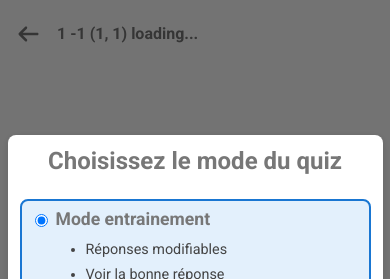
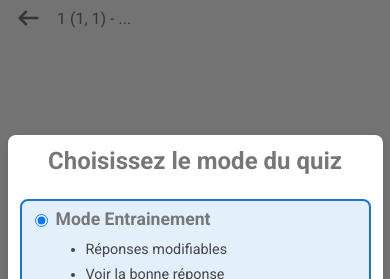
Before and after one commit to mohamedMohaffed/ConcourMaroc, a React (Vite) app in the folder frontend/: page /concours/1/1/1/1/concour in a window 390 px wide. Shown: the top 279 px of the page. Built offline with nearby package versions, Linux system fonts and the light colour scheme.

Commit message:
change padding in header info

```diff
--- a/frontend/src/index.css
+++ b/frontend/src/index.css
@@ -2,6 +2,8 @@
     --hover-background-normal: #f0f0f0;
     --hover-color-normal: #5f5f5f;
     --color-text-primary: #777777;
+    /* --color-text-primary-hover: #575757; */
+
 }
 
 html, body {
--- a/frontend/src/pages/Quiz/Quiz.jsx
+++ b/frontend/src/pages/Quiz/Quiz.jsx
@@ -12,7 +12,7 @@ import QuizHeader from './components/QuizHeader/QuizHeader';
 const Quiz =()=>{
     const { niveau_slug, universite_slug, year_slug, subject_slug } = useParams();
     const [isModeSelect, setIsModeSelect] = useState(true);
-    const [quizMode, setQuizMode] = useState("entrainement");
+    const [quizMode, setQuizMode] = useState("Entrainement");
     const [getData, setGetData] = useState(false);
 
     const url = getData ? `/concour/${niveau_slug}/${universite_slug}/${year_slug}/${subject_slug}/concour/?mode=${quizMode}` : null;
--- a/frontend/src/pages/Quiz/components/ModeSelect/ModeSelect.jsx
+++ b/frontend/src/pages/Quiz/components/ModeSelect/ModeSelect.jsx
@@ -7,20 +7,20 @@ const ModeSelect = ({ mode, setMode, onConfirm }) => (
     <div className="quiz__mode-select">
       <h2 className="quiz__mode-title">Choisissez le mode du quiz</h2>
       <div className="quiz__mode-options">
-        {/* Mode entrainement */}
+        {/* Mode Entrainement */}
         <div
-          className={`quiz__mode-option ${mode === "entrainement" ? "active" : ""}`}
-          onClick={() => setMode("entrainement")}
+          className={`quiz__mode-option ${mode === "Entrainement" ? "active" : ""}`}
+          onClick={() => setMode("Entrainement")}
         >
           <label>
             <input
               type="radio"
               name="quiz_mode"
-              value="entrainement"
-              checked={mode === "entrainement"}
-              onChange={() => setMode("entrainement")}
+              value="Entrainement"
+              checked={mode === "Entrainement"}
+              onChange={() => setMode("Entrainement")}
             />
-            <b className="quiz__mode-subtitle">Mode entrainement</b>
+            <b className="quiz__mode-subtitle">Mode Entrainement</b>
           </label>
           <ul className="quiz__mode-list">
             <li>Réponses modifiables</li>
@@ -34,16 +34,16 @@ const ModeSelect = ({ mode, setMode, onConfirm }) => (
 
         {/* Mode Examen */}
         <div
-          className={`quiz__mode-option ${mode === "examen" ? "active" : ""}`}
-          onClick={() => setMode("examen")}
+          className={`quiz__mode-option ${mode === "Examen" ? "active" : ""}`}
+          onClick={() => setMode("Examen")}
         >
           <label>
             <input
               type="radio"
               name="quiz_mode"
-              value="examen"
-              checked={mode === "examen"}
-              onChange={() => setMode("examen")}
+              value="Examen"
+              checked={mode === "Examen"}
+              onChange={() => setMode("Examen")}
             />
             <b className="quiz__mode-subtitle">Mode Examen</b>
           </label>
--- a/frontend/src/pages/Quiz/components/QuizHeader/QuizHeader.css
+++ b/frontend/src/pages/Quiz/components/QuizHeader/QuizHeader.css
@@ -2,7 +2,7 @@
     display:flex;
     align-items:center;
     gap:1rem;
-    padding:1rem;
+    padding-left:2rem;
     color:#777777;
 }
 
@@ -13,15 +13,29 @@
     gap:1rem;
 }
 
+.quiz_title-phone{
+    display:none;
+}
+
+.quiz__go__back-icon :hover{
+    color: var(--color-text-primary-hover);
+
+}
+
 @media (max-width: 48em) {
     .quiz__header{
         padding:0.5rem 1rem;
     }
     .quiz_title{
-        font-size:1rem;
+        /* font-size:1rem; */
+        display:none;
+
+    }
+    .quiz_title-phone{
+        display:block;
     }
 
     .quiz_title-prefix {
-        display: none; /* Hide only "Concours de" on smaller screens */
+        display: none;
     }
 }
--- a/frontend/src/pages/Quiz/components/QuizHeader/QuizHeader.jsx
+++ b/frontend/src/pages/Quiz/components/QuizHeader/QuizHeader.jsx
@@ -16,8 +16,10 @@ const QuizHeader = ({ subject, universite, niveau, year, quizMode, getData }) =>
             </Link>
             <h3 className="quiz_title">
                 <span className="quiz_title-prefix">Concours de</span> {subject} -
-                {universite.toUpperCase()} ({niveau}, {year}) <span className="quiz_title-prefix">-</span> {getData ? quizMode : "loading..."}
+                {universite.toUpperCase()} ({niveau}, {year}) - {getData ? quizMode : "..."}
             </h3>
+            <div className="quiz_title-phone">{universite.toUpperCase()} ({niveau}, {year}) - {getData ? quizMode : "..."}
+            </div>
             </div>
             <div className="quiz_header-navigtion">
 
```
